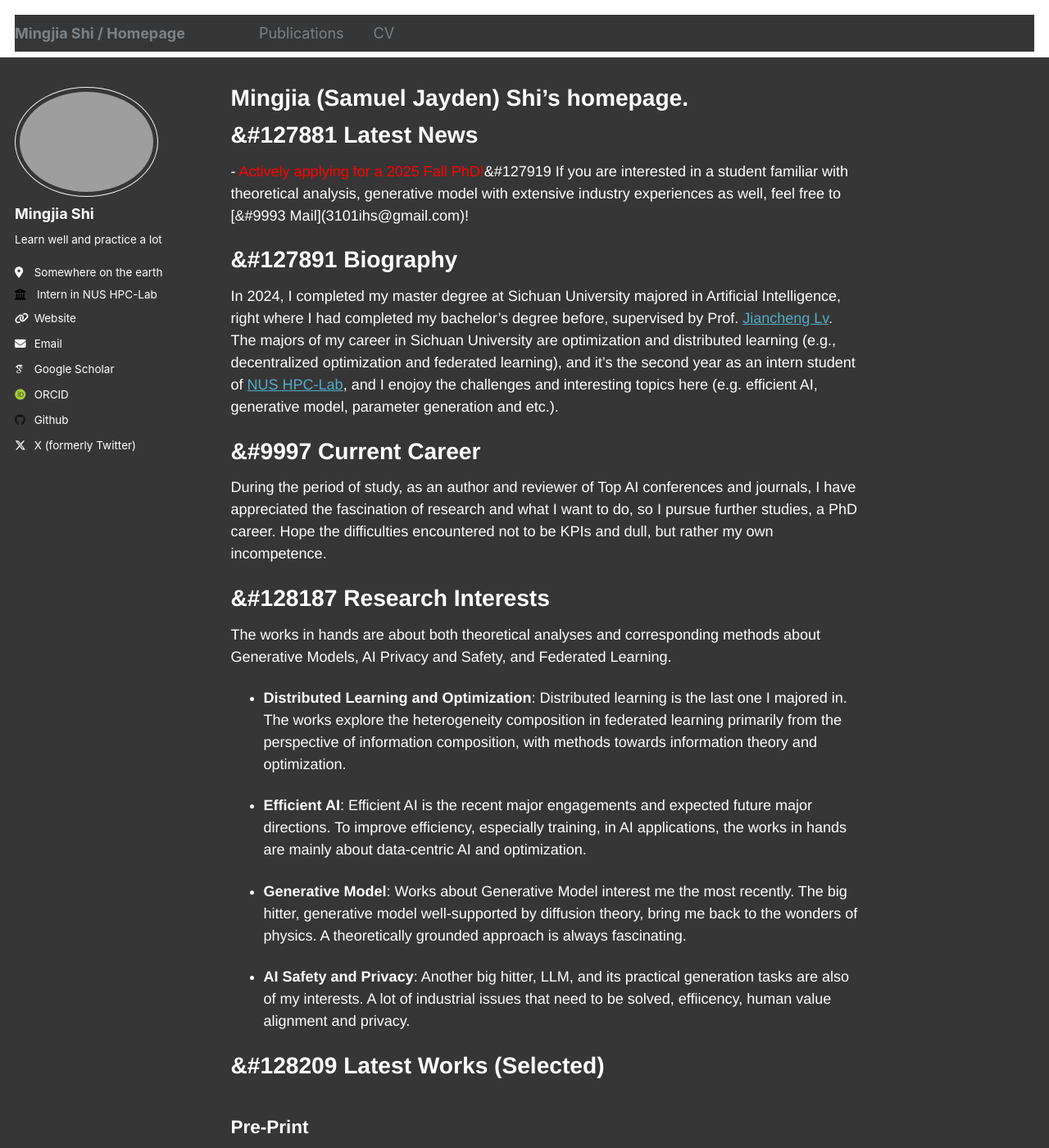
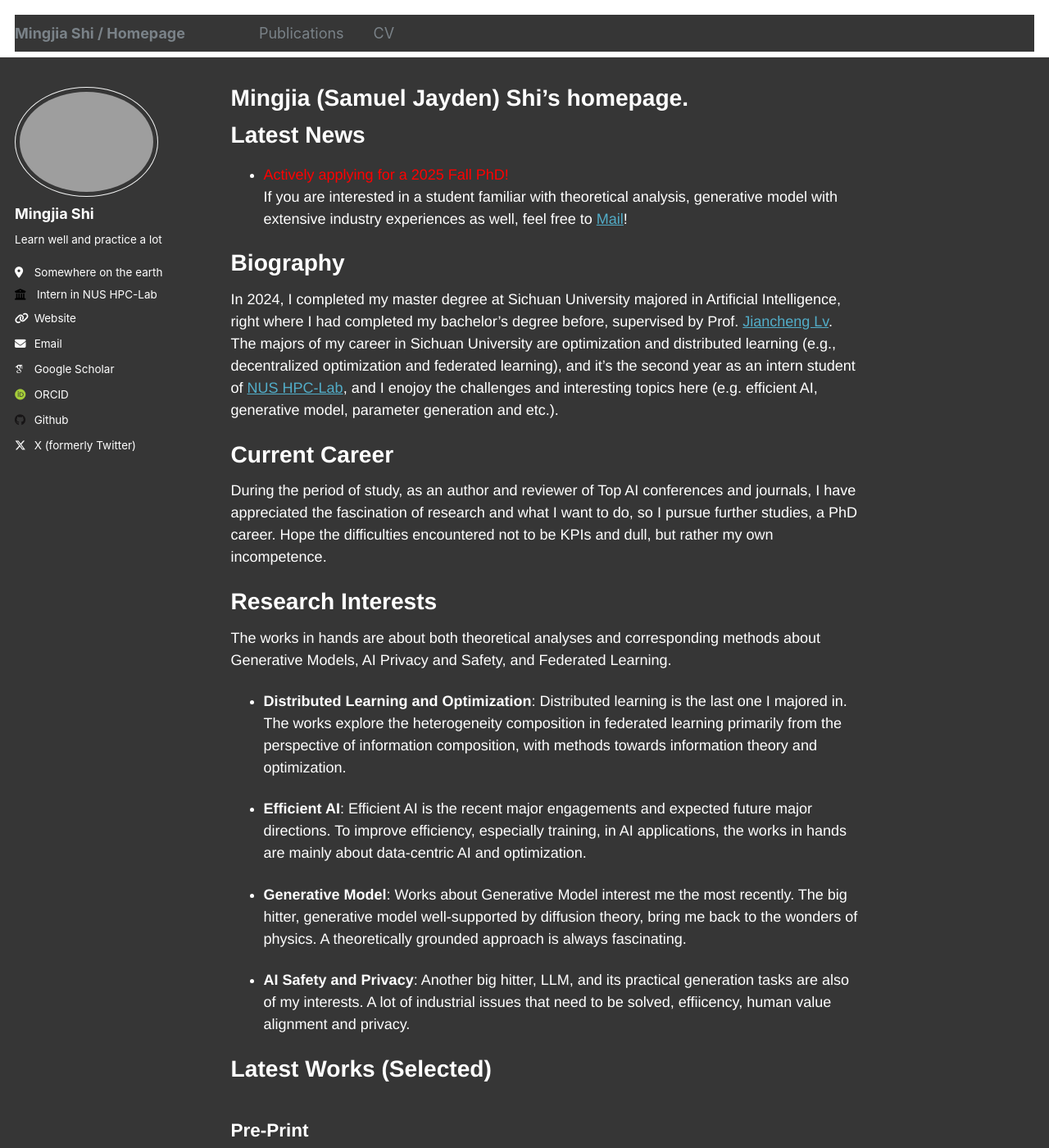
Before and after one commit to BDeMo/homepage, a Jekyll site: the page built from _pages/about.md, in a window 1280 px wide and 1400 px high. Shown: the whole window at 82% size. Built offline with Jekyll 4.4.1, drawn with Linux system fonts in a browser that asks for light colours; some web fonts are replaced.

Commit message:
Change Theme

```diff
--- a/_config.yml
+++ b/_config.yml
@@ -8,7 +8,7 @@
 
 # Basic Site Settings
 locale                   : "en-US"
-title                    : "Mingjia Shi / Homepage"
+title                    : "       Mingjia Shi / Homepage"
 title_separator          : "-"
 name                     : &name "Mingjia Shi"
 description              : &description "Learn well and practice a lot"
--- a/_pages/about.md
+++ b/_pages/about.md
@@ -7,21 +7,19 @@ redirect_from:
   - /about.html
 ---
 
-&#127881 Latest News
+ Latest News
 ======
-<p>
-  - <font color="red">Actively applying for a 2025 Fall PhD!</font>&#127919 If you are interested in a student familiar with theoretical analysis, generative model with extensive industry experiences as well, feel free to [&#9993 Mail](3101ihs@gmail.com)!
-</p>
+- <font color="red">Actively applying for a 2025 Fall PhD!</font> If you are interested in a student familiar with theoretical analysis, generative model with extensive industry experiences as well, feel free to [ Mail](3101ihs@gmail.com)!
 
-&#127891 Biography
+ Biography
 ======
 In 2024, I completed my master degree at Sichuan University majored in Artificial Intelligence, right where I had completed my bachelor's degree before, supervised by Prof. [Jiancheng Lv](https://center.dicalab.cn/). The majors of my career in Sichuan University are optimization and distributed learning (e.g., decentralized optimization and federated learning), and it's the second year as an intern student of [NUS HPC-Lab](https://ai.comp.nus.edu.sg/), and I enojoy the challenges and interesting topics here (e.g. efficient AI, generative model, parameter generation and etc.).
 
-&#9997 Current Career
+ Current Career
 ======
 During the period of study, as an author and reviewer of Top AI conferences and journals, I have appreciated the fascination of research and what I want to do, so I pursue further studies, a PhD career. Hope the difficulties encountered not to be KPIs and dull, but rather my own incompetence.
 
-&#128187 Research Interests
+ Research Interests
 ======
 The works in hands are about both theoretical analyses and corresponding methods about Generative Models, AI Privacy and Safety, and Federated Learning.
 
@@ -39,7 +37,7 @@ Works about Generative Model interest me the most recently. The big hitter, gene
 - **AI Safety and Privacy**:
 Another big hitter, LLM, and its practical generation tasks are also of my interests. A lot of industrial issues that need to be solved, effiicency, human value alignment and privacy.
 
-&#128209 Latest Works (Selected)
+ Latest Works (Selected)
 ======
 
 Pre-Print
```
